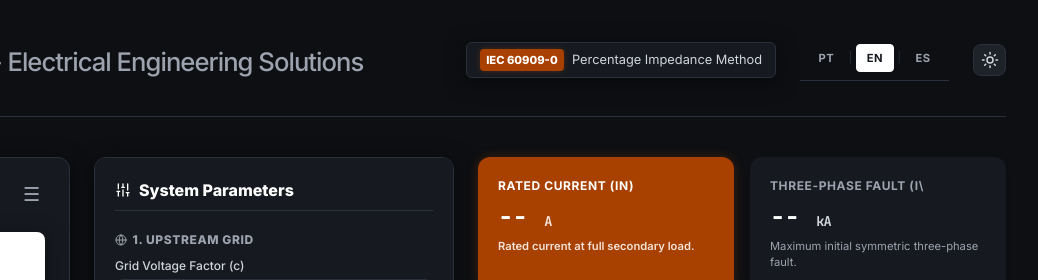
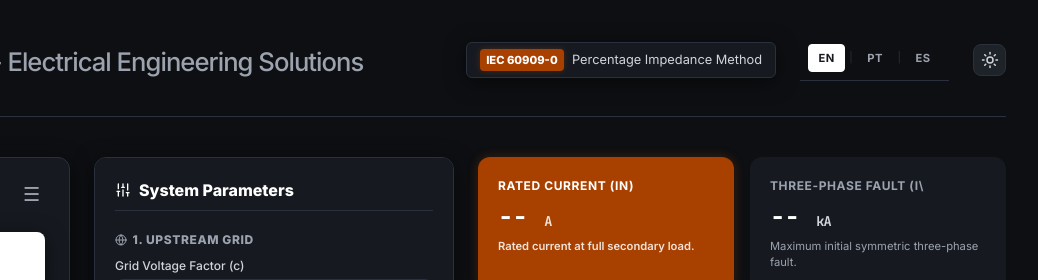
Before and after one commit to ThiagoKenoblauFritsche/AmpAI, a website: page index.html in a window 1280 px wide. Shown: the top 280 px of the page, 242-1280 px from the left. Drawn offline with nearby package versions, Linux system fonts and the light colour scheme.

Commit message:
feat(ui): implement pre-paint hydration and reorder lang switcher to EN-PT-ES

```diff
--- a/index.html
+++ b/index.html
@@ -1131,14 +1131,22 @@
                     <span class="norm-badge" id="header-norm-badge">IEC 60909-0</span>
                     <span id="header-method-span" data-i18n="header.method">Percentage Impedance Method</span>
                 </div>
-                <!-- Seletor de idiomas no header (O.S. 007/008) -->
+                <!-- Seletor de idiomas no header (O.S. 007/008/016) -->
                 <div class="lang-switcher" aria-label="Language selector">
+                    <button type="button" class="lang-btn" id="header-lang-en" data-lang="en" onclick="setLanguage('en')" title="English">EN</button>
+                    <span class="lang-divider">|</span>
                     <button type="button" class="lang-btn" id="header-lang-pt" data-lang="pt" onclick="setLanguage('pt')" title="Português">PT</button>
                     <span class="lang-divider">|</span>
-                    <button type="button" class="lang-btn active" id="header-lang-en" data-lang="en" onclick="setLanguage('en')" title="English">EN</button>
-                    <span class="lang-divider">|</span>
                     <button type="button" class="lang-btn" id="header-lang-es" data-lang="es" onclick="setLanguage('es')" title="Español">ES</button>
                 </div>
+                <script>
+                    // Pre-paint hydration to prevent UI flicker/sliding transitions
+                    (function(){
+                        var lang = localStorage.getItem('ampai-lang') || 'en';
+                        var btn = document.getElementById('header-lang-' + lang);
+                        if (btn) btn.classList.add('active');
+                    })();
+                </script>
                 <button id="theme-toggle" class="theme-toggle-btn" aria-label="Alternar Tema" title="Alternar Tema (Modo Claro/Escuro)">
                     <i data-lucide="sun" id="theme-icon" style="width: 18px; height: 18px;"></i>
                 </button>
```
